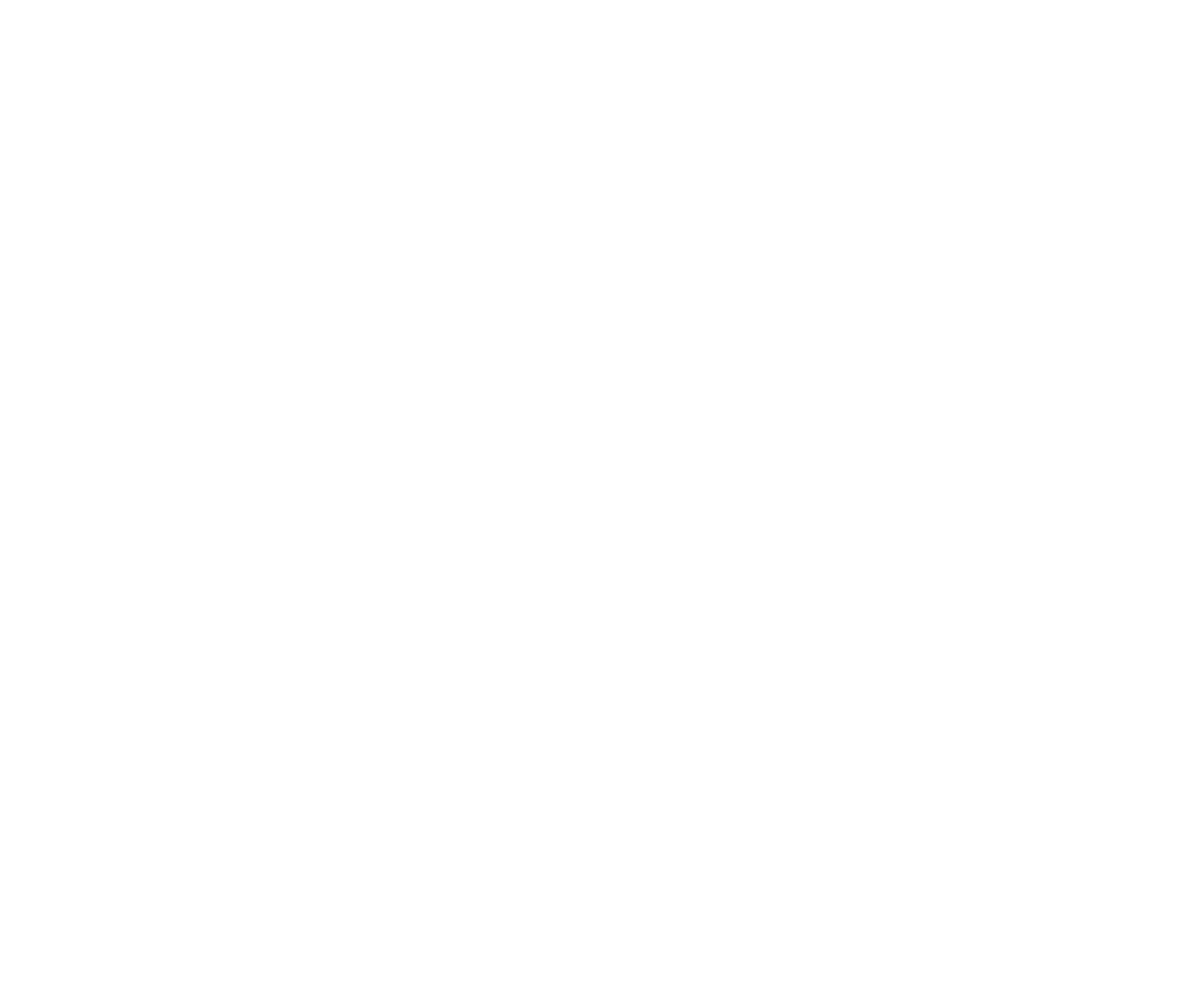
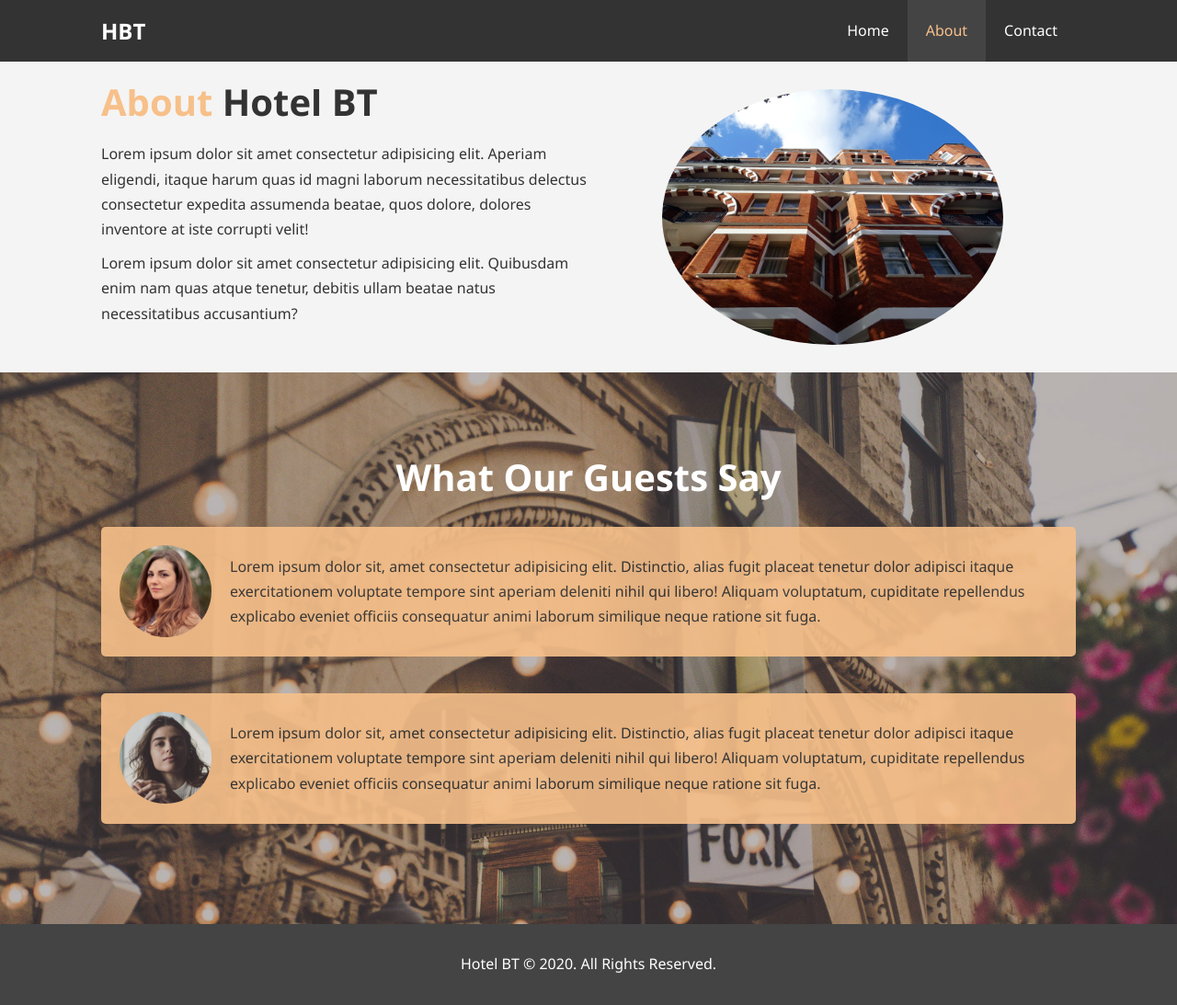
Before and after one commit to eugeneilin/hotel-website, a plain HTML site: page about.html in a window 1280 px wide. Shown: the whole page at 92% size. Before the commit the page ends 800 px from the top, so only its background shows below. Drawn offline with Linux system fonts and the light colour scheme.

Commit message:
about and contact pages

```diff
--- a/about.html
+++ b/about.html
@@ -0,0 +1,89 @@
+<!DOCTYPE html>
+<html lang="en">
+  <head>
+    <meta charset="UTF-8" />
+    <meta name="viewport" content="width=device-width, initial-scale=1.0" />
+    <meta
+      name="description"
+      content="Welcome to the most extraordinary hotel in Harrisburg, Pennsylvania"
+    />
+    <meta
+      name="keywords"
+      content="hotel, harrisburg hotel, pennsylvania hotel"
+    />
+    <link rel="stylesheet" href="css/style.css" />
+    <title>Hotel BT | About</title>
+  </head>
+  <body>
+    <header>
+      <nav id="navbar">
+        <div class="container">
+          <h1 class="logo">
+            <a href="index.html">HBT</a>
+          </h1>
+          <ul>
+            <li><a href="index.html">Home</a></li>
+            <li><a class="current" href="about.html">About</a></li>
+            <li><a href="contact.html">Contact</a></li>
+          </ul>
+        </div>
+      </nav>
+    </header>
+
+    <section id="about-info" class="bg-light py-3">
+      <div class="container">
+        <div class="info-left">
+          <h1 class="l-heading">
+            <span class="text-primary">About</span> Hotel BT
+          </h1>
+          <p>
+            Lorem ipsum dolor sit amet consectetur adipisicing elit. Aperiam
+            eligendi, itaque harum quas id magni laborum necessitatibus delectus
+            consectetur expedita assumenda beatae, quos dolore, dolores
+            inventore at iste corrupti velit!
+          </p>
+          <p>
+            Lorem ipsum dolor sit amet consectetur adipisicing elit. Quibusdam
+            enim nam quas atque tenetur, debitis ullam beatae natus
+            necessitatibus accusantium?
+          </p>
+        </div>
+        <div class="info-right">
+          <img src="./img/photo-2.jpg" alt="hotel" />
+        </div>
+      </div>
+    </section>
+
+    <div class="cl"></div>
+
+    <section id="testimonials" class="py-3">
+      <div class="container">
+        <h2 class="l-heading">What Our Guests Say</h2>
+        <div class="testimonial bg-primary">
+          <img src="./img/person-1.jpg" alt="Samantha" />
+          <p>
+            Lorem ipsum dolor sit, amet consectetur adipisicing elit.
+            Distinctio, alias fugit placeat tenetur dolor adipisci itaque
+            exercitationem voluptate tempore sint aperiam deleniti nihil qui
+            libero! Aliquam voluptatum, cupiditate repellendus explicabo eveniet
+            officiis consequatur animi laborum similique neque ratione sit fuga.
+          </p>
+        </div>
+        <div class="testimonial bg-primary">
+          <img src="./img/person-2.jpg" alt="Jen" />
+          <p>
+            Lorem ipsum dolor sit, amet consectetur adipisicing elit.
+            Distinctio, alias fugit placeat tenetur dolor adipisci itaque
+            exercitationem voluptate tempore sint aperiam deleniti nihil qui
+            libero! Aliquam voluptatum, cupiditate repellendus explicabo eveniet
+            officiis consequatur animi laborum similique neque ratione sit fuga.
+          </p>
+        </div>
+      </div>
+    </section>
+
+    <footer id="main-footer">
+      <p>Hotel BT &copy; 2020. All Rights Reserved.</p>
+    </footer>
+  </body>
+</html>
--- a/css/style.css
+++ b/css/style.css
@@ -74,8 +74,27 @@ p {
 }
 
 .bg-primary {
-  background: #333;
-  color: #f7c08a;
+  background: #f7c08a;
+  color: #333;
+}
+
+.clr {
+  clear: both;
+}
+
+.l-heading {
+  font-size: 40px;
+}
+
+/* Padding */
+.py-1 {
+  padding: 10px 0;
+}
+.py-2 {
+  padding: 20px 0;
+}
+.py-3 {
+  padding: 30px 0;
 }
 
 /* Navbar */
@@ -160,3 +179,97 @@ p {
 #home-info .info-content p {
   padding-bottom: 30px;
 }
+
+/* Features */
+.box {
+  float: left;
+  width: 33.3%;
+  padding: 50px;
+  text-align: center;
+}
+
+.box i {
+  margin-bottom: 10px;
+}
+
+/* About Info */
+#about-info .info-right {
+  float: right;
+  width: 50%;
+  min-height: 100%;
+}
+
+#about-info .info-right img {
+  display: block;
+  margin: auto;
+  width: 70%;
+  border-radius: 50%;
+}
+
+#about-info .info-left {
+  float: left;
+  width: 50%;
+  min-height: 100%;
+}
+
+/* Testimonials */
+#testimonials {
+  height: 600px;
+  background: url('../img/test-bg.jpg') no-repeat center center/cover;
+  padding-top: 100px;
+}
+
+#testimonials h2 {
+  color: #fff;
+  text-align: center;
+  padding-bottom: 40px;
+}
+
+#testimonials .testimonial {
+  padding: 20px;
+  margin-bottom: 40px;
+  border-radius: 5px;
+  opacity: 0.9;
+}
+
+#testimonials .testimonial img {
+  width: 100px;
+  float: left;
+  margin-right: 20px;
+  border-radius: 50%;
+}
+
+/* Contact Form */
+#contact-form .form-group {
+  margin-bottom: 20px;
+}
+
+#contact-form label {
+  display: block;
+  margin-bottom: 5px;
+}
+
+#contact-form input,
+#contact-form textarea {
+  width: 100%;
+  padding: 10px;
+  border: 1px #ddd solid;
+}
+
+#contact-form textarea {
+  height: 200px;
+}
+
+#contact-form input:focus,
+#contact-form textarea:focus {
+  outline: none;
+  border-color: #f7c08a;
+}
+
+/* Footer */
+#main-footer {
+  text-align: center;
+  background: #444;
+  color: #fff;
+  padding: 20px;
+}
```
Also changed, not shown: contact.html (+91 -0 lines), index.html (+36 -0 lines).
